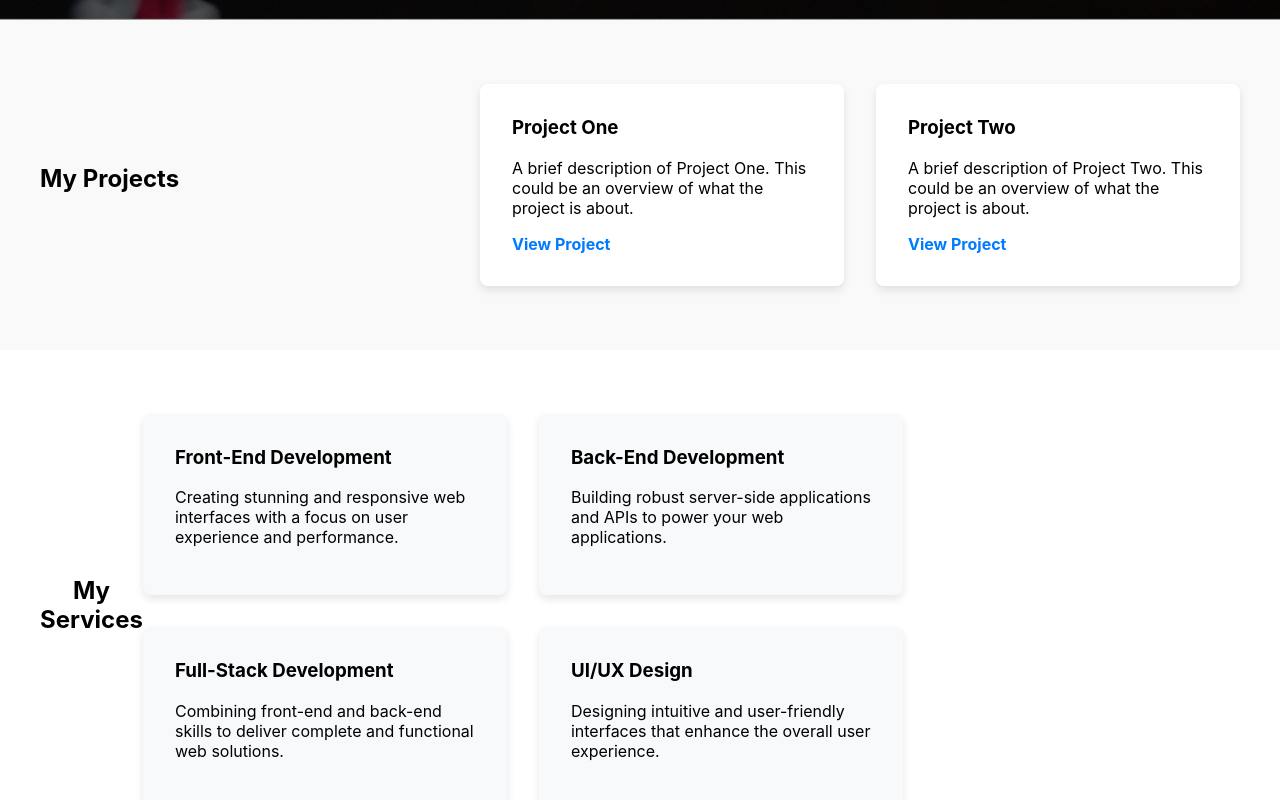
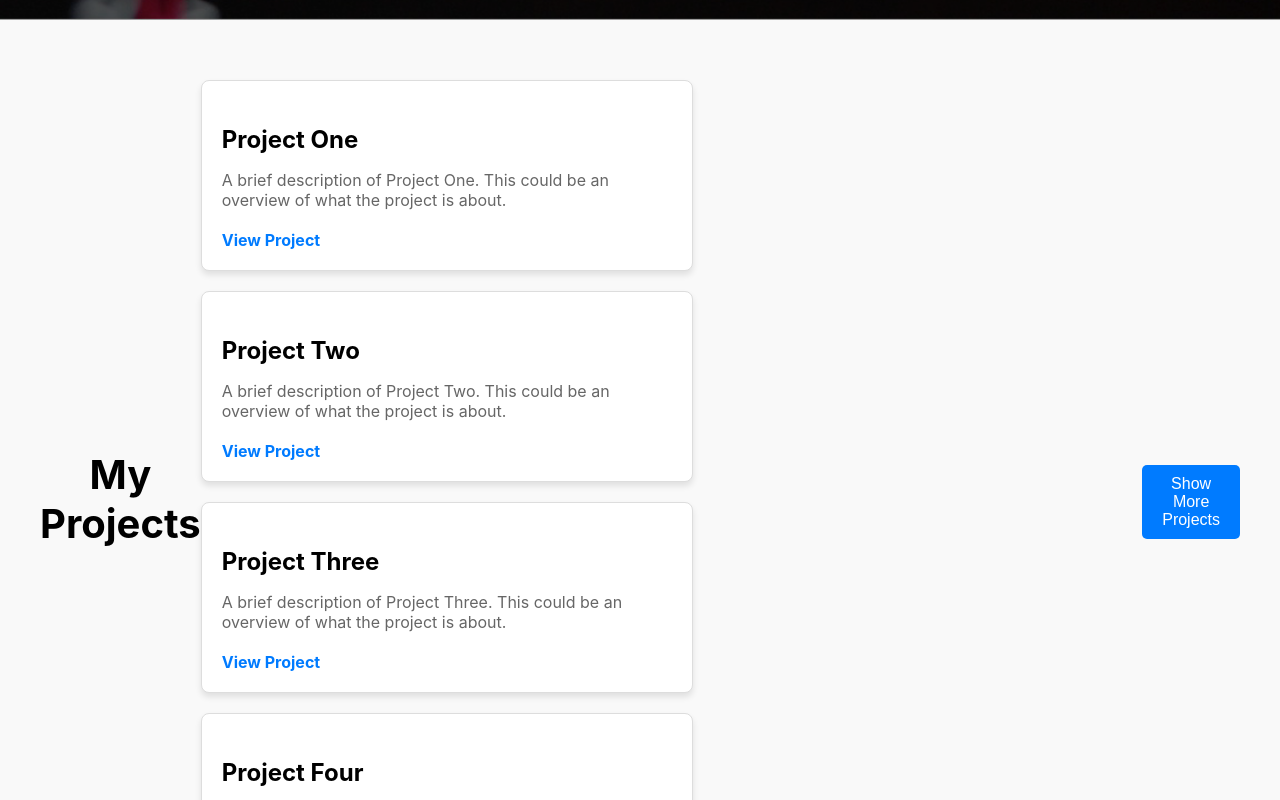
Before and after one commit to benlaguroun/mohamedbenlaguroun, a React (Create React App) app: page / in a window 1280 px wide. Shown: the part 780-1580 px from the top of the page. Built offline with nearby package versions, Linux system fonts and the light colour scheme.

Commit message:
style project section

```diff
--- a/src/components/Projects.css
+++ b/src/components/Projects.css
@@ -1,42 +1,55 @@
+/* Projects Section */
 .projects {
-  padding: 4rem 2rem;
+  padding: 60px 20px;
   background-color: #f9f9f9;
 }
 
 .container {
   max-width: 1200px;
   margin: 0 auto;
+  text-align: center;
 }
 
-.projects h2 {
-  text-align: center;
-  margin-bottom: 2rem;
+h2 {
+  font-size: 2.5rem;
+  margin-bottom: 40px;
 }
 
 .projects-list {
   display: flex;
   flex-wrap: wrap;
-  gap: 2rem;
+  justify-content: space-between;
 }
 
 .project-card {
   background-color: white;
+  border: 1px solid #ddd;
   border-radius: 8px;
-  box-shadow: 0 4px 8px rgba(0, 0, 0, 0.1);
-  padding: 2rem;
-  width: 100%;
-  max-width: 300px;
+  padding: 20px;
+  width: calc(50% - 20px);
+  margin-bottom: 20px;
+  text-align: left;
+  box-shadow: 0 4px 6px rgba(0, 0, 0, 0.1);
+  transition: transform 0.3s ease;
+}
+
+.project-card:hover {
+  transform: translateY(-5px);
 }
 
 .project-card h3 {
-  margin-top: 0;
+  font-size: 1.5rem;
+  margin-bottom: 10px;
 }
 
 .project-card p {
-  margin: 1rem 0;
+  font-size: 1rem;
+  color: #666;
+  margin-bottom: 20px;
 }
 
 .project-link {
+  font-size: 1rem;
   color: #007bff;
   text-decoration: none;
   font-weight: bold;
@@ -45,3 +58,45 @@
 .project-link:hover {
   text-decoration: underline;
 }
+
+/* Show More Button */
+.show-more-btn {
+  padding: 10px 20px;
+  font-size: 1rem;
+  background-color: #007bff;
+  color: white;
+  border: none;
+  cursor: pointer;
+  border-radius: 5px;
+  transition: background-color 0.3s ease;
+}
+
+.show-more-btn:hover {
+  background-color: #0056b3;
+}
+
+/* Responsive Styles */
+@media (max-width: 768px) {
+  .project-card {
+    width: calc(100% - 20px);
+  }
+}
+
+@media (max-width: 480px) {
+  h2 {
+    font-size: 2rem;
+  }
+
+  .project-card h3 {
+    font-size: 1.2rem;
+  }
+
+  .project-card p {
+    font-size: 0.9rem;
+  }
+
+  .show-more-btn {
+    font-size: 0.9rem;
+    padding: 8px 16px;
+  }
+}
--- a/src/components/Projects.js
+++ b/src/components/Projects.js
@@ -1,8 +1,8 @@
-import React from "react";
+import React, { useState } from "react";
 import "./Projects.css"; // Import the CSS for styling
 
 function Projects() {
-  const projects = [
+  const allProjects = [
     {
       title: "Project One",
       description:
@@ -15,15 +15,56 @@ function Projects() {
         "A brief description of Project Two. This could be an overview of what the project is about.",
       link: "https://github.com/your-repo/project-two",
     },
-    // Add more projects as needed
+    {
+      title: "Project Three",
+      description:
+        "A brief description of Project Three. This could be an overview of what the project is about.",
+      link: "https://github.com/your-repo/project-three",
+    },
+    {
+      title: "Project Four",
+      description:
+        "A brief description of Project Four. This could be an overview of what the project is about.",
+      link: "https://github.com/your-repo/project-four",
+    },
+    {
+      title: "Project Five",
+      description:
+        "A brief description of Project Five. This could be an overview of what the project is about.",
+      link: "https://github.com/your-repo/project-five",
+    },
+    {
+      title: "Project Six",
+      description:
+        "A brief description of Project Six. This could be an overview of what the project is about.",
+      link: "https://github.com/your-repo/project-six",
+    },
+    {
+      title: "Project Seven",
+      description:
+        "A brief description of Project Seven. This could be an overview of what the project is about.",
+      link: "https://github.com/your-repo/project-seven",
+    },
+    {
+      title: "Project Eight",
+      description:
+        "A brief description of Project Eight. This could be an overview of what the project is about.",
+      link: "https://github.com/your-repo/project-eight",
+    },
   ];
+
+  const [visibleProjects, setVisibleProjects] = useState(4); // Initially show 4 projects
+
+  const showMoreProjects = () => {
+    setVisibleProjects(allProjects.length); // Show all projects when clicked
+  };
 
   return (
     <section className="projects">
       <div className="container">
         <h2>My Projects</h2>
         <div className="projects-list">
-          {projects.map((project, index) => (
+          {allProjects.slice(0, visibleProjects).map((project, index) => (
             <div key={index} className="project-card">
               <h3>{project.title}</h3>
               <p>{project.description}</p>
@@ -38,6 +79,11 @@ function Projects() {
             </div>
           ))}
         </div>
+        {visibleProjects < allProjects.length && (
+          <button className="show-more-btn" onClick={showMoreProjects}>
+            Show More Projects
+          </button>
+        )}
       </div>
     </section>
   );
```
